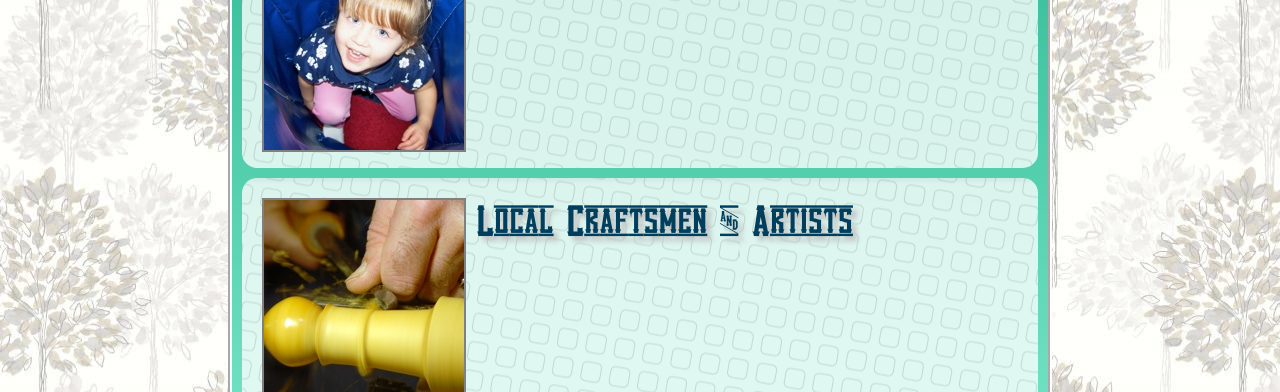
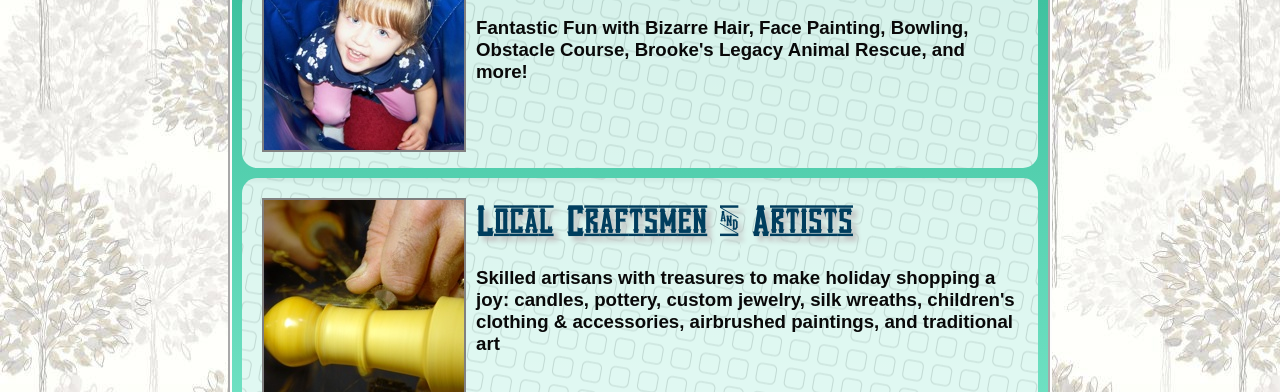
Before and after one commit to esarjeant/bizzarebazaar, a plain HTML site: page index.html in a window 1280 px wide. Shown: the part 560-952 px from the top of the page. Drawn offline with Linux system fonts and the light colour scheme.

Commit message:
adding blurbs per marketing

```diff
--- a/index.html
+++ b/index.html
@@ -113,7 +113,7 @@
 				<div>
 				  <div class="activitytext">Children's Activities &amp; Games</div>
 				  <div class="activitydesc">
-				  &nbsp;
+				  Fantastic Fun with Bizarre Hair, Face Painting, Bowling, Obstacle Course, Brooke's Legacy Animal Rescue, and more!
 				  </div>
 				</div>
 
@@ -125,7 +125,9 @@
 				<div>
 				  <div class="activitytext">Local Craftsmen &amp; Artists</div>
 				  <div class="activitydesc">
-				  &nbsp;
+				  Skilled artisans with treasures to make holiday shopping a joy:
+candles, pottery, custom jewelry, silk wreaths, children's clothing &amp;
+accessories, airbrushed paintings, and traditional art
 				  </div>
 				</div>
 			</div>
```
